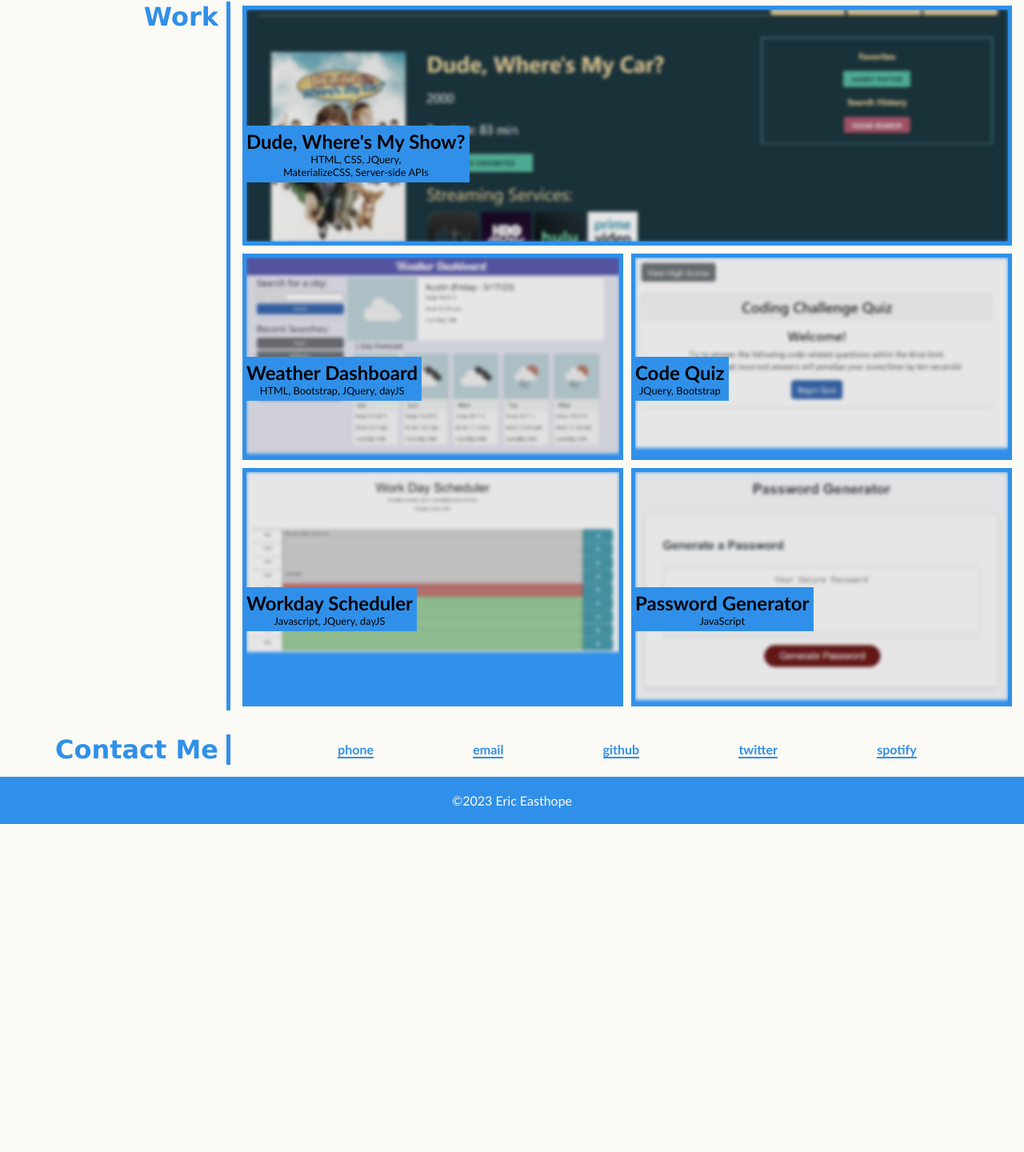
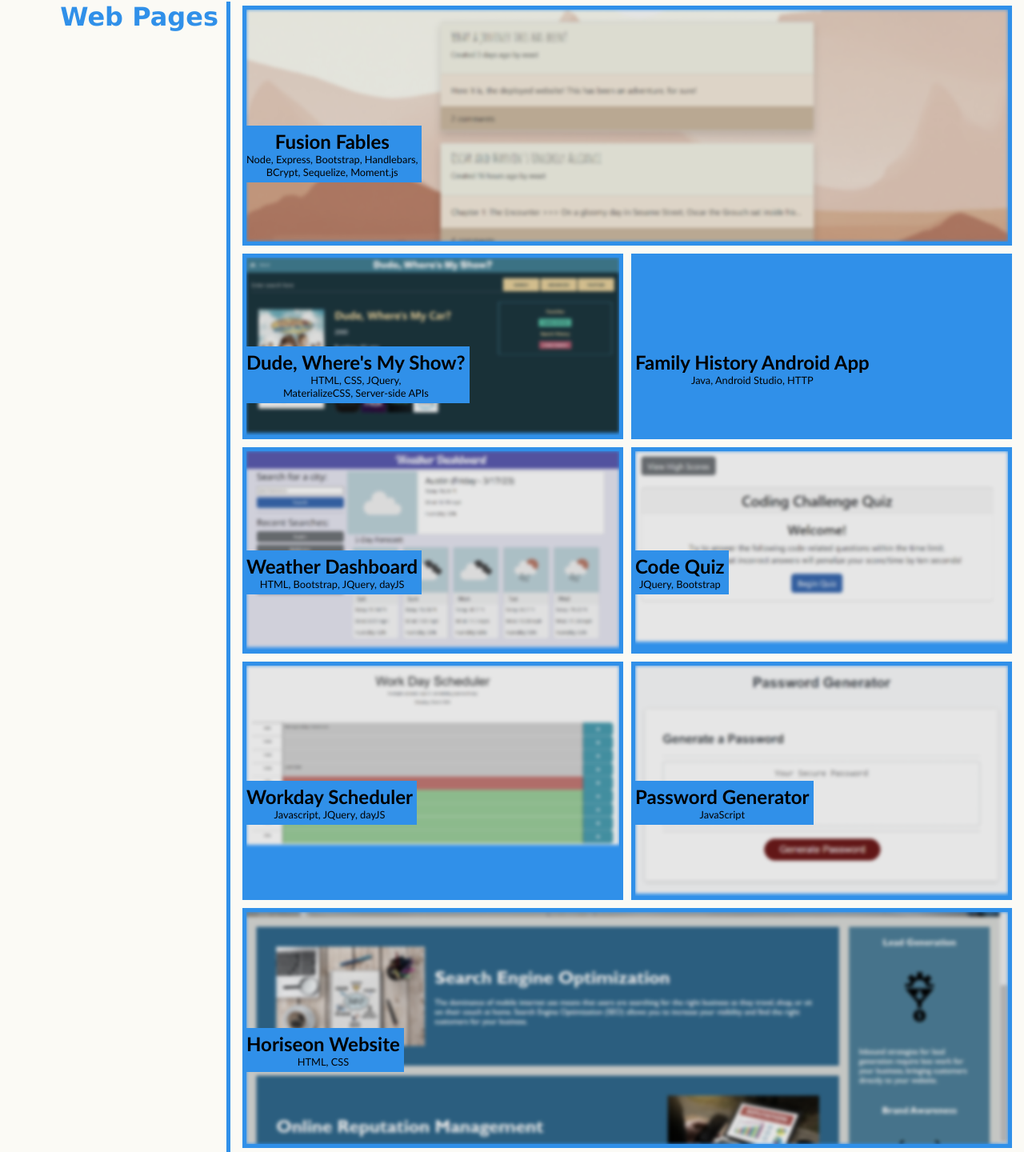
Before and after one commit to eeast/My-Portfolio, a plain HTML site: page index.html in a window 1280 px wide. Shown: the part 483-1923 px from the top of the page at 80% size. Before the commit the page ends 1513 px from the top, so only its background shows below. Drawn offline with Linux system fonts and the light colour scheme.

Commit message:
added group project to portfolio

```diff
--- a/index.html
+++ b/index.html
@@ -27,15 +27,29 @@
         <div class="content-box">
             <p>Hello! My name is Eric Easthope. I am starting my journey into development, and this page is meant to showcase some of the work I have done thus far. My background is in accounting, with most of my programming knowledge coming from UT Austin's Web Development Bootcamp and a handful of college CS courses covering the fundamentals of computer science, data structures, algorithm design and analysis, and a course in advanced programming concepts. I've made a collection of webpages, shown below, as well as a variety of offline applications, ranging from traditional problem solving algorithms to server hosting, HTTP request and response, and even mobile application development. Please take a look at my GitHub page, and reach out to me with any questions! Thank you for visiting!</p>
         </div>
-        </section>
-    <section id="work">
-        <h2>Work</h2>
+    </section>
+    <section id="webDev">
+        <h2>Web Pages</h2>
         <div class = "content-box cards">
-            <a class="card-box" id="first-project" href="https://eeast.github.io/Dude-Wheres-My-Show/">
+            <a class="card-box" id="first-project" href="https://github.com/HunterHester/fusion-fables">
+                <img src="./assets/images/GP2-FusionFables_01.png" alt="Fusion Fables website">
+                <div class="card-text">
+                    <h3 class="card-title">Fusion Fables</h3>
+                    <p class="card-lang">Node, Express, Bootstrap, Handlebars,<br>BCrypt, Sequelize, Moment.js</p>
+                </div>
+            </a>
+            <a class="card-box" href="https://eeast.github.io/Dude-Wheres-My-Show/">
                 <img src="./assets/images/GP1-DudeWheresMyShow.png" alt="Image of landing page for project website">
                 <div class="card-text">
                     <h3 class="card-title">Dude, Where's My Show?</h3>
                     <p class="card-lang">HTML, CSS, JQuery,<br>MaterializeCSS, Server-side APIs</p>
+                </div>
+            </a>
+            <a class="card-box" href="https://github.com/eeast/Family-Map-Client-Server">
+                <img src="" alt="">
+                <div class="card-text">
+                    <h3 class="card-title">Family History Android App</h3>
+                    <p class="card-lang">Java, Android Studio, HTTP</p>
                 </div>
             </a>
             <a class="card-box" href="https://eeast.github.io/CH6-WeatherDashboard/">
@@ -66,16 +80,39 @@
                     <p class="card-lang">JavaScript</p>
                 </div>
             </a>
+            <a class="card-box" href="https://eeast.github.io/CH1-HoriseonWebsite/">
+                <img src="./assets/images/1675984258935.png" alt="">
+                <div class="card-text">
+                    <h3 class="card-title">Horiseon Website</h3>
+                    <p class="card-lang">HTML, CSS</p>
+                </div>
+            </a>
+            <!--
+            <a class="card-box" href="#">
+                <img src="" alt="">
+                <div class="card-text">
+                    <h3 class="card-title"></h3>
+                    <p class="card-lang"></p>
+                </div>
+            </a>
+            -->
         </div>
     </section>
+    <!-- <section id="other">
+        <h2>Other</h2>
+        <div class="content-box">
+            <p>I've also done several projects outside of web development. Here are a few:</p>
+            <ul>
+                <li><a href="https://github.com/eeast/hwplus"></a></li>
+            </ul>
+        </div>
+    </section> -->
     <section id="contact">
         <h2>Contact Me</h2>
         <ul class="content-box">
             <li><a href="tel:+15123644500">phone</a></li>
             <li><a href="mailto:eeasthope@gmail.com">email</a></li>
             <li><a href="https://github.com/eeast">github</a></li>
-            <li>twitter</li>
-            <li>spotify</li>
         </ul>
     </section>
     <footer>
```
Also changed, not shown: assets/images/GP2-FusionFables_01.png (added).
